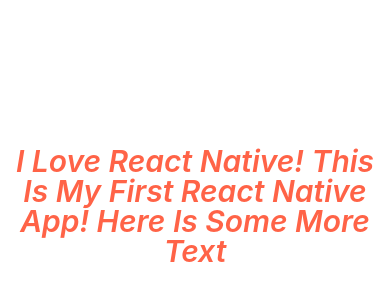
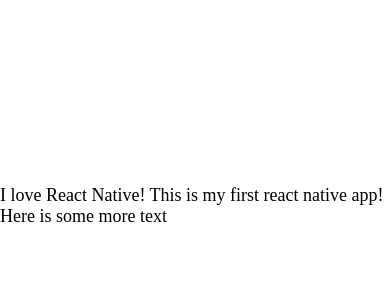
Before and after one commit to NicolasLi2/DownWithIt-native-mosh, a React Native app: screen / in a window 390 px wide. Shown: the part 216-516 px from the top of the page. Built offline with nearby package versions, Linux system fonts and the light colour scheme.

Commit message:
add AppText

```diff
--- a/App.tsx
+++ b/App.tsx
@@ -1,6 +1,6 @@
 import { Text, View } from 'react-native';
-import ViewImageScreen from './app/screens/ViewImageScreen';
-import WelcomeScreen from './app/screens/WelcomeScreen';
+
+import AppText from './app/components/AppText';
 
 export default function App() {
   return (
@@ -11,22 +11,10 @@
         alignItems: 'center',
       }}
     >
-      <Text
-        style={{
-          // fontFamily: 'Roboto',
-          fontSize: 30,
-          fontStyle: 'italic',
-          fontWeight: '600',
-          color: 'tomato',
-          textTransform: 'capitalize',
-          // textDecorationLine: 'underline line-through',
-          textAlign: 'center',
-          lineHeight: 30,
-        }}
-      >
+      <AppText>
         I love React Native! This is my first react native app! Here is some
         more text
-      </Text>
+      </AppText>
     </View>
   );
 }
--- /dev/null
+++ b/app/components/AppText.tsx
@@ -0,0 +1,13 @@
+import { PropsWithChildren } from 'react';
+import { Text, StyleSheet, Platform } from 'react-native';
+
+export default function AppText({ children }: PropsWithChildren) {
+  return <Text style={styles.text}>{children}</Text>;
+}
+
+const styles = StyleSheet.create({
+  text: {
+    fontSize: 18,
+    fontFamily: Platform.OS === 'android' ? 'Roboto' : 'Avenir',
+  },
+});
```
